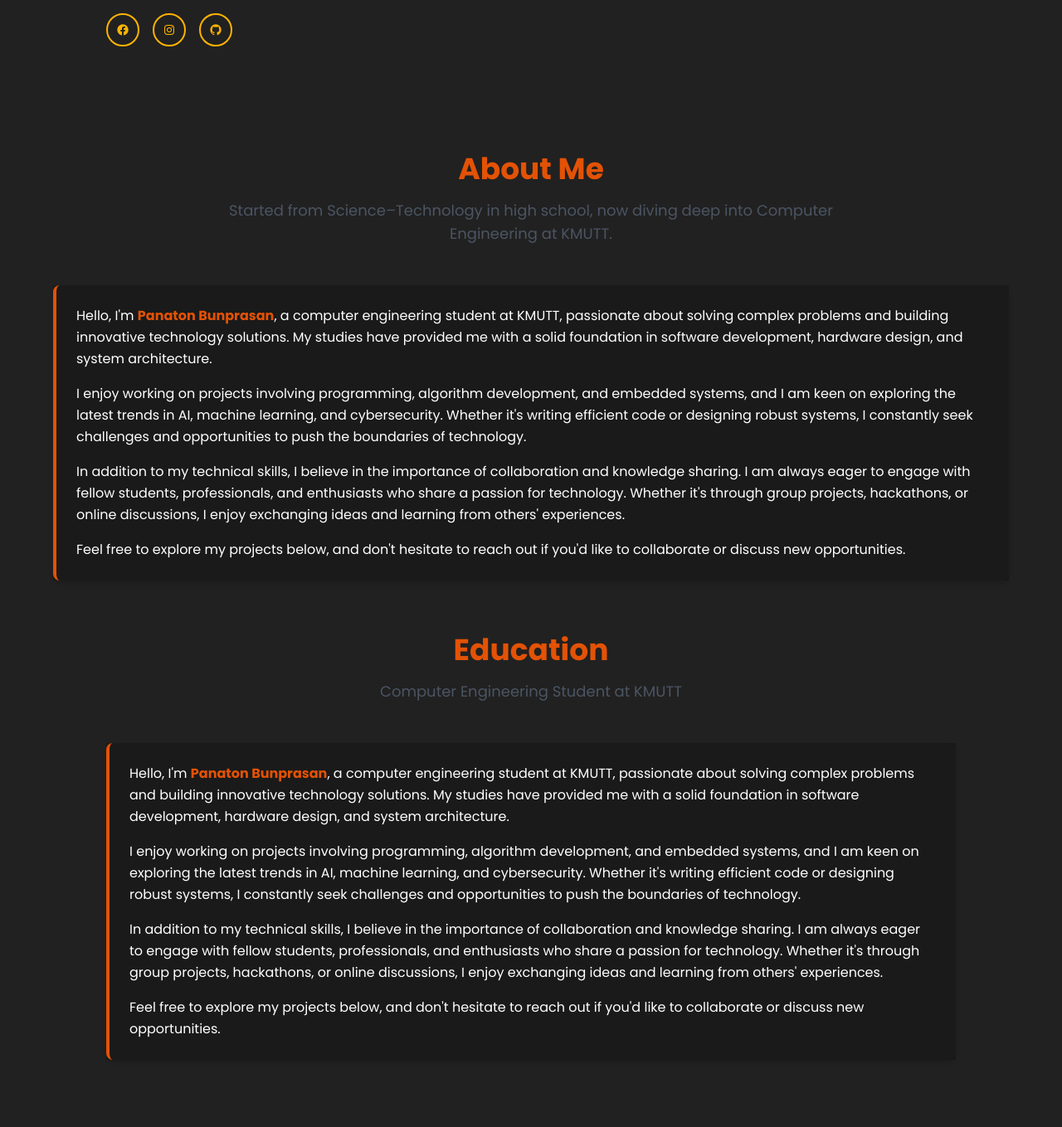
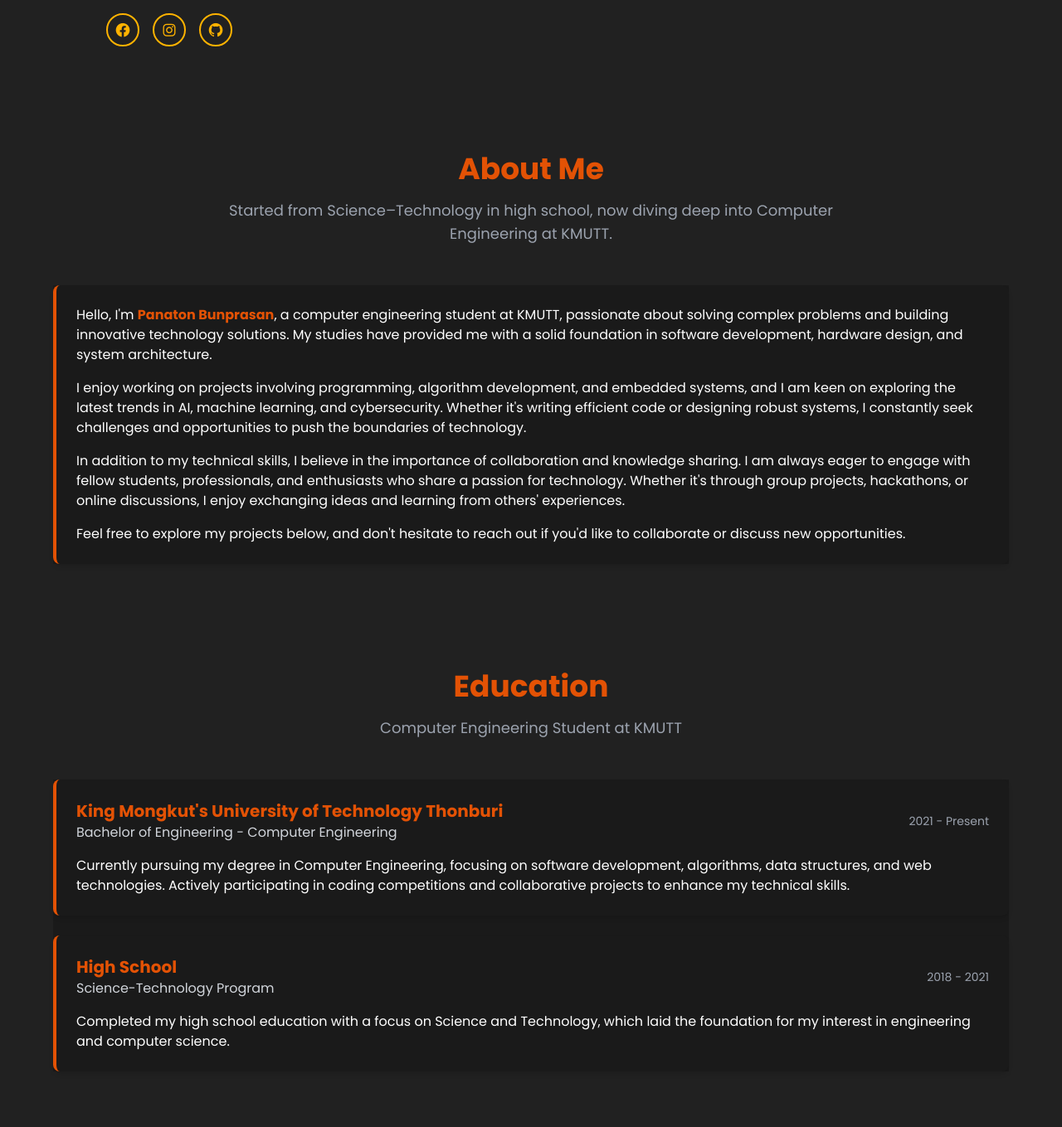
Before and after one commit to Powza72/Landing-Page, a plain HTML site: page index.html in a window 1280 px wide. Shown: the part 680-2039 px from the top of the page at 83% size. Drawn offline with nearby package versions, Linux system fonts and the light colour scheme.

Commit message:
make it more beautiful

```diff
--- a/index.html
+++ b/index.html
@@ -3,11 +3,11 @@
 <head>
     <meta charset="UTF-8">
     <meta name="viewport" content="width=device-width, initial-scale=1.0">
-    <title>Profile Page</title>
+    <title>Panaton's Profile</title>
     <script src="https://cdn.tailwindcss.com"></script>
     <link href='https://unpkg.com/boxicons@2.1.4/css/boxicons.min.css' rel='stylesheet'>
     <link href="https://fonts.googleapis.com/css2?family=Poppins:wght@300;400;700&display=swap" rel="stylesheet">
-    <link rel="stylesheet" href="stlye.css">
+    <link href="https://unpkg.com/aos@2.3.1/dist/aos.css" rel="stylesheet">
     <script>
         tailwind.config = {
             theme: {
@@ -21,95 +21,182 @@
             }
         }
     </script>
+    <style>
+        @keyframes typing {
+            from { width: 0 }
+            to { width: 100% }
+        }
+        .typing-animation {
+            overflow: hidden;
+            white-space: nowrap;
+            animation: typing 3s steps(30, end);
+        }
+    </style>
 </head>
 <body class="bg-[#212121] font-['Poppins'] text-white m-0 p-0">
 
+    <!-- Mobile Menu Button (visible only on small screens) -->
+    <div class="fixed top-5 right-5 z-50 md:hidden">
+        <button id="menuBtn" class="text-white text-3xl focus:outline-none">
+            <i class='bx bx-menu'></i>
+        </button>
+    </div>
+
     <!-- Header -->
-    <header class="fixed top-0 left-0 w-full px-[10%] py-5 bg-orange flex justify-between items-center z-50">
-        <h1 id="greeting" class="font-['Courier_New'] text-2xl font-semibold">Hello, World!</h1>
-        <nav>
-            <a href="#" class="text-lg font-bold ml-9 hover:text-gold transition-colors">Home</a>
-            <a href="#" class="text-lg font-bold ml-9 hover:text-gold transition-colors">About Me</a>
-            <a href="#" class="text-lg font-bold ml-9 hover:text-gold transition-colors">Certificate</a>
+    <header class="fixed top-0 left-0 w-full px-4 sm:px-6 lg:px-[10%] py-4 bg-orange flex justify-between items-center z-40">
+        <h1 id="greeting" class="font-['Courier_New'] text-xl sm:text-2xl font-semibold">Hello, World!</h1>
+
+        <!-- Desktop Navigation -->
+        <nav class="hidden md:block">
+            <a href="#" class="text-base lg:text-lg font-bold ml-5 lg:ml-9 hover:text-gold transition-colors">Home</a>
+            <a href="#about" class="text-base lg:text-lg font-bold ml-5 lg:ml-9 hover:text-gold transition-colors">About Me</a>
+            <a href="#education" class="text-base lg:text-lg font-bold ml-5 lg:ml-9 hover:text-gold transition-colors">Education</a>
         </nav>
     </header>
 
+    <!-- Mobile Navigation (hidden by default) -->
+    <div id="mobileMenu" class="fixed top-0 left-0 w-full h-full bg-dark bg-opacity-95 z-40 flex flex-col items-center justify-center transform -translate-x-full transition-transform duration-300 md:hidden">
+        <button id="closeBtn" class="absolute top-5 right-5 text-3xl text-white">
+            <i class='bx bx-x'></i>
+        </button>
+        <nav class="flex flex-col items-center space-y-8">
+            <a href="#" class="text-xl font-bold hover:text-gold transition-colors">Home</a>
+            <a href="#about" class="text-xl font-bold hover:text-gold transition-colors">About Me</a>
+            <a href="#education" class="text-xl font-bold hover:text-gold transition-colors">Education</a>
+        </nav>
+    </div>
+
     <!-- Hero Section -->
-    <section class="h-screen flex items-center px-[10%]">
-        <div class="max-w-xl pt-24">
-            <h1 class="text-5xl font-bold mb-5">Panaton Bunpasan</h1>
-            <h3 id="developer" class="font-['Courier_New'] text-3xl font-bold text-orange mb-4">I want to be a Full-S</h3>
-            <p class="text-base mt-3">ผมชื่อ ปัณณธร บุญประสาร ผมมีความสนใจในด้าน Web Development และตั้งใจพัฒนาทักษะของตัวเองเพื่อก้าวไปสู่การเป็น Web Developer ที่สามารถสร้างสรรค์เว็บไซต์ที่มีคุณภาพและตอบโจทย์การใช้งานจริงได้</p>
+    <section class="min-h-screen flex flex-col justify-center px-4 sm:px-6 lg:px-[10%] pt-24 pb-16">
+        <div class="max-w-xl" data-aos="fade-right" data-aos-duration="1000">
+            <h1 class="text-3xl sm:text-4xl md:text-5xl font-bold mb-3 sm:mb-5">Panaton Bunpasan</h1>
+            <h3 id="developer" class="font-['Courier_New'] text-xl sm:text-2xl md:text-3xl font-bold text-orange mb-3 sm:mb-4 typing-animation">Full-Stack Developer</h3>
+            <p class="text-sm sm:text-base mt-3">ผมชื่อ ปัณณธร บุญประสาร ผมมีความสนใจในด้าน Web Development และตั้งใจพัฒนาทักษะของตัวเองเพื่อก้าวไปสู่การเป็น Web Developer ที่สามารถสร้างสรรค์เว็บไซต์ที่มีคุณภาพและตอบโจทย์การใช้งานจริงได้</p>
         </div>
 
         <!-- Social Media Links -->
-        <div class="absolute bottom-16 flex space-x-4">
-            <a href="https://www.facebook.com/panaton.bunpasan" class="flex justify-center items-center w-10 h-10 border-2 border-gold rounded-full text-gold">
-                <i class='bx bxl-facebook-circle'></i>
+        <div class="mt-12 sm:mt-16 md:absolute md:bottom-16 flex space-x-4" data-aos="fade-up" data-aos-delay="300">
+            <a href="https://www.facebook.com/panaton.bunpasan" class="flex justify-center items-center w-8 h-8 sm:w-10 sm:h-10 border-2 border-gold rounded-full text-gold hover:bg-gold hover:text-dark transition-colors">
+                <i class='bx bxl-facebook-circle text-lg sm:text-xl'></i>
             </a>
-            <a href="#" class="flex justify-center items-center w-10 h-10 border-2 border-gold rounded-full text-gold">
-                <i class='bx bxl-instagram'></i>
+            <a href="#" class="flex justify-center items-center w-8 h-8 sm:w-10 sm:h-10 border-2 border-gold rounded-full text-gold hover:bg-gold hover:text-dark transition-colors">
+                <i class='bx bxl-instagram text-lg sm:text-xl'></i>
             </a>
-            <a href="https://github.com/Powza72" class="flex justify-center items-center w-10 h-10 border-2 border-gold rounded-full text-gold">
-                <i class='bx bxl-github'></i>
+            <a href="https://github.com/Powza72" class="flex justify-center items-center w-8 h-8 sm:w-10 sm:h-10 border-2 border-gold rounded-full text-gold hover:bg-gold hover:text-dark transition-colors">
+                <i class='bx bxl-github text-lg sm:text-xl'></i>
             </a>
         </div>
     </section>
 
     <!-- About Section -->
-    <section id="about" class="py-16 px-4 md:px-8 lg:px-16 max-w-7xl mx-auto">
-    <div class="text-center mb-12">
-        <h2 class="text-4xl font-bold text-orange inline-block relative mb-4">
+    <section id="about" class="py-12 sm:py-16 px-4 sm:px-8 lg:px-16 max-w-7xl mx-auto">
+        <div class="text-center mb-8 sm:mb-12" data-aos="fade-up" data-aos-duration="800">
+            <h2 class="text-3xl sm:text-4xl font-bold text-orange inline-block relative mb-2 sm:mb-4">
                 About Me
             </h2>
-        <p class="text-lg text-gray-600 max-w-3xl mx-auto">Started from Science–Technology in high school, now diving deep into Computer Engineering at KMUTT.
-
+            <p class="text-base sm:text-lg text-gray-400 max-w-3xl mx-auto">
+                Started from Science–Technology in high school, now diving deep into Computer Engineering at KMUTT.
             </p>
         </div>
 
         <!-- Text Content -->
-        <div class=" bg-dark space-y-6 text-white">
-            <div class="bg-dark p-6 rounded-lg shadow-md border-l-4 border-orange hover:shadow-lg transition duration-300">
-                <p class="mb-4 leading-relaxed">
+        <div class="bg-dark space-y-6 text-white">
+            <div class="bg-dark p-4 sm:p-6 rounded-lg shadow-md border-l-4 border-orange hover:shadow-lg transition duration-300" data-aos="fade-up" data-aos-delay="200">
+                <p class="mb-4 leading-relaxed text-sm sm:text-base">
                     Hello, I'm <span class="font-semibold text-orange">Panaton Bunprasan</span>, a computer engineering student at KMUTT, passionate about solving complex problems and building innovative technology solutions. My studies have provided me with a solid foundation in software development, hardware design, and system architecture.
                 </p>
-                <p class="mb-4 leading-relaxed">
+                <p class="mb-4 leading-relaxed text-sm sm:text-base">
                     I enjoy working on projects involving programming, algorithm development, and embedded systems, and I am keen on exploring the latest trends in AI, machine learning, and cybersecurity. Whether it's writing efficient code or designing robust systems, I constantly seek challenges and opportunities to push the boundaries of technology.
                 </p>
-                <p class="mb-4 leading-relaxed">
+                <p class="mb-4 leading-relaxed text-sm sm:text-base">
                     In addition to my technical skills, I believe in the importance of collaboration and knowledge sharing. I am always eager to engage with fellow students, professionals, and enthusiasts who share a passion for technology. Whether it's through group projects, hackathons, or online discussions, I enjoy exchanging ideas and learning from others' experiences.
                 </p>
-                <p class="leading-relaxed">
+                <p class="leading-relaxed text-sm sm:text-base">
                     Feel free to explore my projects below, and don't hesitate to reach out if you'd like to collaborate or discuss new opportunities.
                 </p>
             </div>
         </div>
+    </section>
 
-        <section id="about" class="py-16 px-4 md:px-8 lg:px-16 max-w-7xl mx-auto">
-    <div class="text-center mb-12">
-        <h2 class="text-4xl font-bold text-orange inline-block relative mb-4">
+    <!-- Education Section -->
+    <section id="education" class="py-12 sm:py-16 px-4 sm:px-8 lg:px-16 max-w-7xl mx-auto">
+        <div class="text-center mb-8 sm:mb-12" data-aos="fade-up" data-aos-duration="800">
+            <h2 class="text-3xl sm:text-4xl font-bold text-orange inline-block relative mb-2 sm:mb-4">
                 Education
             </h2>
-        <p class="text-lg text-gray-600 max-w-3xl mx-auto">Computer Engineering Student at KMUTT</p>
+            <p class="text-base sm:text-lg text-gray-400 max-w-3xl mx-auto">Computer Engineering Student at KMUTT</p>
         </div>
 
-    <div class=" bg-dark space-y-6 text-white">
-            <div class="bg-dark p-6 rounded-lg shadow-md border-l-4 border-orange hover:shadow-lg transition duration-300">
-                <p class="mb-4 leading-relaxed">
-                    Hello, I'm <span class="font-semibold text-orange">Panaton Bunprasan</span>, a computer engineering student at KMUTT, passionate about solving complex problems and building innovative technology solutions. My studies have provided me with a solid foundation in software development, hardware design, and system architecture.
+        <div class="bg-dark space-y-6 text-white">
+            <div class="bg-dark p-4 sm:p-6 rounded-lg shadow-md border-l-4 border-orange hover:shadow-lg transition duration-300" data-aos="fade-up" data-aos-delay="200">
+                <div class="flex flex-col sm:flex-row sm:items-center justify-between mb-4">
+                    <div>
+                        <h3 class="text-lg sm:text-xl font-bold text-orange">King Mongkut's University of Technology Thonburi</h3>
+                        <p class="text-sm sm:text-base text-gray-300">Bachelor of Engineering - Computer Engineering</p>
+                    </div>
+                    <p class="text-sm text-gray-400 mt-1 sm:mt-0">2021 - Present</p>
+                </div>
+                <p class="text-sm sm:text-base leading-relaxed">
+                    Currently pursuing my degree in Computer Engineering, focusing on software development, algorithms, data structures, and web technologies. Actively participating in coding competitions and collaborative projects to enhance my technical skills.
                 </p>
-                <p class="mb-4 leading-relaxed">
-                    I enjoy working on projects involving programming, algorithm development, and embedded systems, and I am keen on exploring the latest trends in AI, machine learning, and cybersecurity. Whether it's writing efficient code or designing robust systems, I constantly seek challenges and opportunities to push the boundaries of technology.
-                </p>
-                <p class="mb-4 leading-relaxed">
-                    In addition to my technical skills, I believe in the importance of collaboration and knowledge sharing. I am always eager to engage with fellow students, professionals, and enthusiasts who share a passion for technology. Whether it's through group projects, hackathons, or online discussions, I enjoy exchanging ideas and learning from others' experiences.
-                </p>
-                <p class="leading-relaxed">
-                    Feel free to explore my projects below, and don't hesitate to reach out if you'd like to collaborate or discuss new opportunities.
+            </div>
+
+            <div class="bg-dark p-4 sm:p-6 rounded-lg shadow-md border-l-4 border-orange hover:shadow-lg transition duration-300" data-aos="fade-up" data-aos-delay="400">
+                <div class="flex flex-col sm:flex-row sm:items-center justify-between mb-4">
+                    <div>
+                        <h3 class="text-lg sm:text-xl font-bold text-orange">High School</h3>
+                        <p class="text-sm sm:text-base text-gray-300">Science-Technology Program</p>
+                    </div>
+                    <p class="text-sm text-gray-400 mt-1 sm:mt-0">2018 - 2021</p>
+                </div>
+                <p class="text-sm sm:text-base leading-relaxed">
+                    Completed my high school education with a focus on Science and Technology, which laid the foundation for my interest in engineering and computer science.
                 </p>
             </div>
         </div>
+    </section>
 
+    <script>
+        // Mobile menu functionality
+        const menuBtn = document.getElementById('menuBtn');
+        const closeBtn = document.getElementById('closeBtn');
+        const mobileMenu = document.getElementById('mobileMenu');
+        const mobileLinks = mobileMenu.querySelectorAll('a');
+
+        menuBtn.addEventListener('click', () => {
+            mobileMenu.classList.remove('-translate-x-full');
+            mobileMenu.classList.add('translate-x-0');
+        });
+
+        closeBtn.addEventListener('click', () => {
+            mobileMenu.classList.remove('translate-x-0');
+            mobileMenu.classList.add('-translate-x-full');
+        });
+
+        // Close mobile menu when a link is clicked
+        mobileLinks.forEach(link => {
+            link.addEventListener('click', () => {
+                mobileMenu.classList.remove('translate-x-0');
+                mobileMenu.classList.add('-translate-x-full');
+            });
+        });
+
+        // Typing animation for the developer text
+        document.addEventListener('DOMContentLoaded', function() {
+            const developerText = document.getElementById('developer');
+            developerText.textContent = "Full-Stack Developer";
+
+            // Initialize AOS
+            AOS.init({
+                duration: 1000,
+                once: false,
+                mirror: true,
+                easing: 'ease-in-out',
+                offset: 120
+            });
+        });
+    </script>
+    <script src="https://unpkg.com/aos@2.3.1/dist/aos.js"></script>
     <script src="script.js"></script>
 </body>
 </html>
```
Lines whose indentation alone changed are shown as unchanged.
